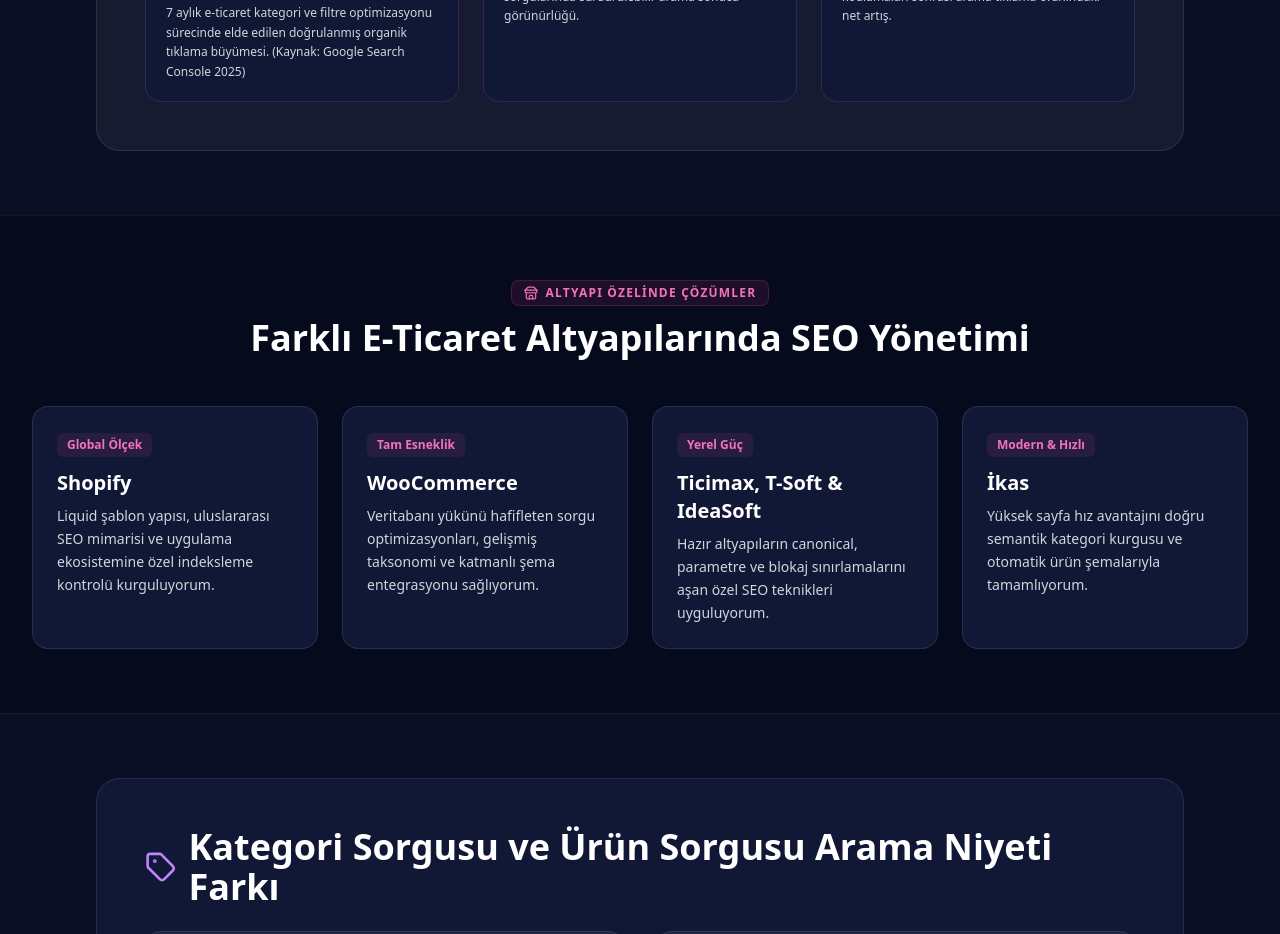
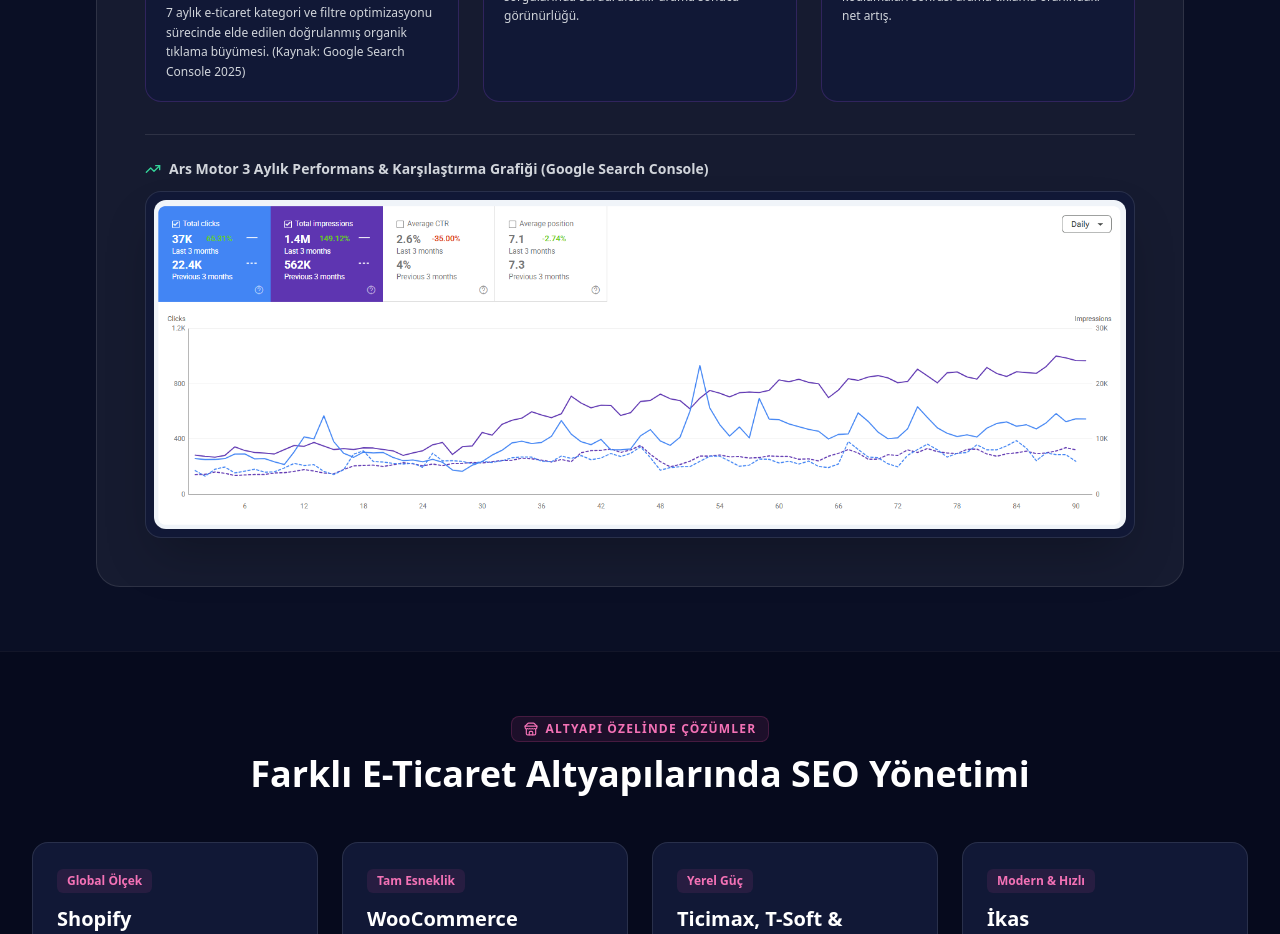
Before and after one commit to exburn35/ekimdemirci, a Next.js app: page /sektorel-seo-hizmetleri/e-ticaret-seo in a window 1280 px wide. Shown: the part 3580-4514 px from the top of the page. Built offline with nearby package versions, Linux system fonts and the light colour scheme.

Commit message:
feat(e-commerce): add Ars Motor 3-month performance comparison chart image

```diff
--- a/app/(main)/sektorel-seo-hizmetleri/e-ticaret-seo/page.tsx
+++ b/app/(main)/sektorel-seo-hizmetleri/e-ticaret-seo/page.tsx
@@ -270,6 +270,21 @@
                     </p>
                   </div>
                 </div>
+
+                {/* ARS MOTOR PERFORMANCE CHART */}
+                <div className="mt-8 pt-6 border-t border-white/10">
+                  <div className="text-sm font-semibold text-gray-300 mb-3 flex items-center gap-2">
+                    <TrendingUp className="w-4 h-4 text-emerald-400" />
+                    Ars Motor 3 Aylık Performans & Karşılaştırma Grafiği (Google Search Console)
+                  </div>
+                  <div className="rounded-2xl overflow-hidden border border-white/10 bg-[#111836] p-2 shadow-2xl">
+                    <img
+                      src="/ars-motor-3-aylik-karsilastirma-grafigi.png"
+                      alt="Ars Motor 3 Aylık Karşılaştırma Grafiği"
+                      className="w-full h-auto rounded-xl object-cover"
+                    />
+                  </div>
+                </div>
               </div>
             </div>
           </div>
```
Also changed, not shown: public/ars-motor-3-aylik-karsilastirma-grafigi.png (added).
